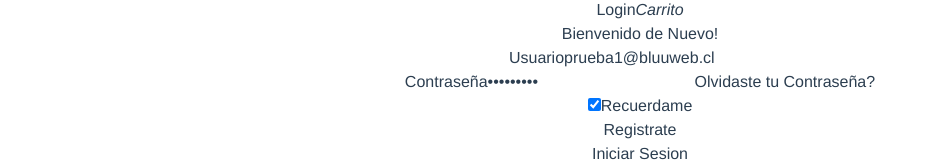
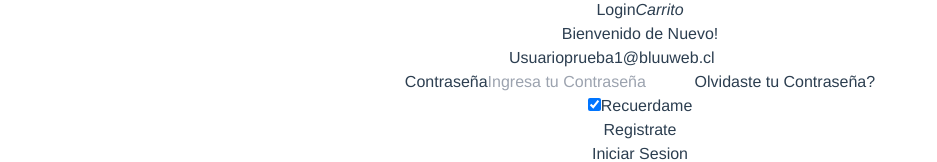
Before and after one commit to EdwinG241993/front-e-ecommerce, a Vue app: page /login in a window 1280 px wide. Shown: the part 226-388 px from the top of the page, without its empty margins (0-937 px from the left). Built offline with nearby package versions, Linux system fonts and the light colour scheme.

Commit message:
Update LoginView.vue

```diff
--- a/src/views/users/LoginView.vue
+++ b/src/views/users/LoginView.vue
@@ -46,7 +46,7 @@ import { useStore } from 'vuex';
 import { useRouter } from 'vue-router';
 import axios from 'axios';
 
-const user = reactive({ email: 'prueba1@bluuweb.cl', pass: '@Edwin123' });
+const user = reactive({ email: 'prueba1@bluuweb.cl' });
 const mensaje = ref('');
 const store = useStore();
 const router = useRouter();
```
